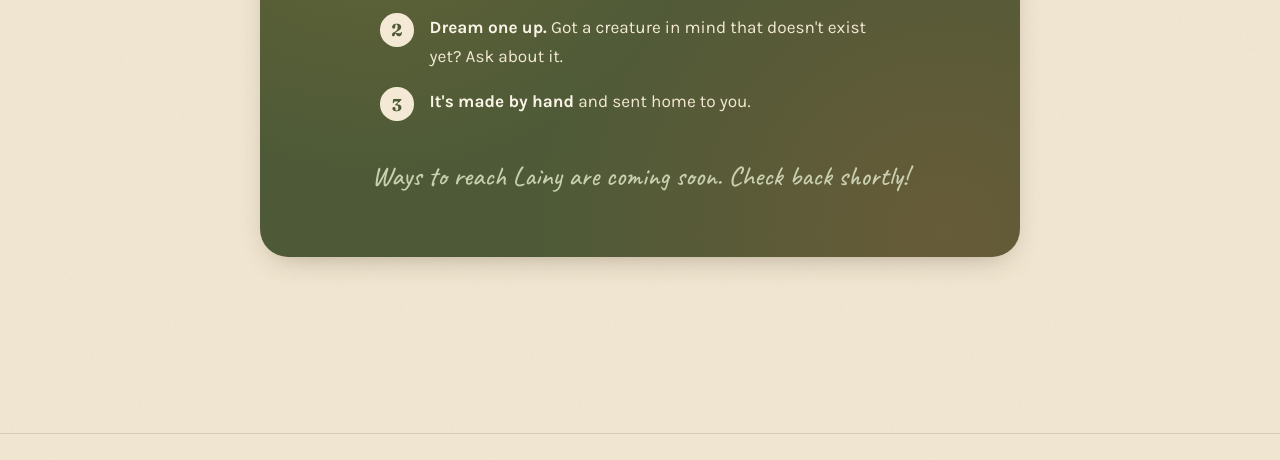
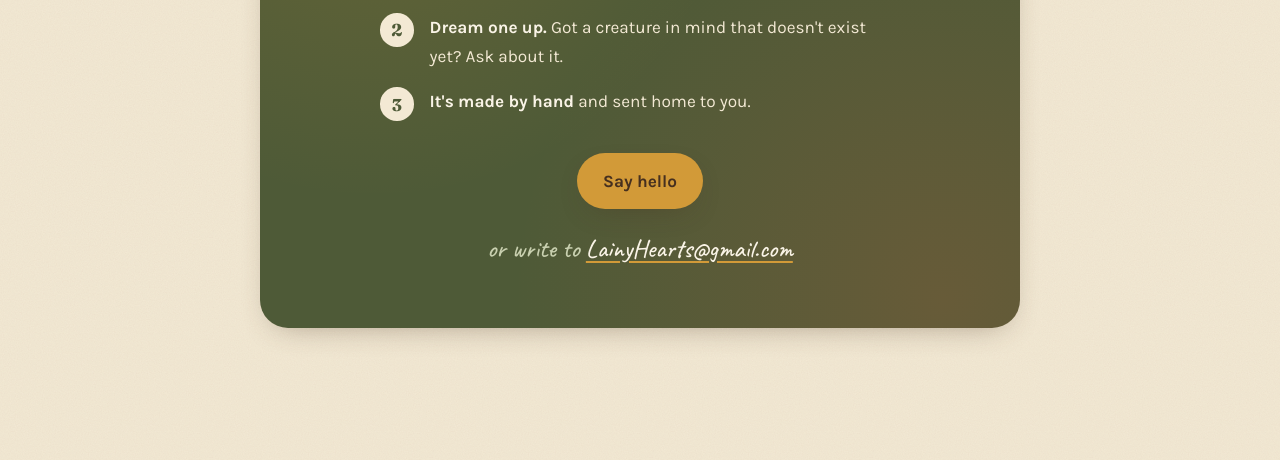
Before and after one commit to lainyharts/lainyharts.github.io, a plain HTML site: page index.html in a window 1280 px wide. Shown: the part 3269-3729 px from the top of the page. Drawn offline with Linux system fonts and the light colour scheme.

Commit message:
feat: add contact email to the adopt card
Co-Authored-By: Claude Opus 5.5 <noreply@anthropic.com>

```diff
--- a/index.html
+++ b/index.html
@@ -177,9 +177,8 @@
           <li><span class="num">2</span><span><strong>Dream one up.</strong> Got a creature in mind that doesn't exist yet? Ask about it.</span></li>
           <li><span class="num">3</span><span><strong>It's made by hand</strong> and sent home to you.</span></li>
         </ol>
-        <!-- CONTACT: put her email / Etsy / Instagram link here, e.g.
-             <a class="btn btn-primary" href="mailto:someone@example.com">Say hello</a> -->
-        <p class="contact-soon">Ways to reach Lainy are coming soon. Check back shortly!</p>
+        <a class="btn btn-primary" href="mailto:LainyHearts@gmail.com?subject=Puffling%20hello">Say hello</a>
+        <p class="contact-email">or write to <a href="mailto:LainyHearts@gmail.com">LainyHearts@gmail.com</a></p>
       </div>
     </section>
 
--- a/style.css
+++ b/style.css
@@ -269,9 +269,10 @@ section > * { max-width: var(--max); margin-left: auto; margin-right: auto; }
   background: var(--cream); color: var(--moss);
   font-family: var(--display); font-weight: 700;
 }
-.contact-soon {
-  font-family: var(--hand); font-size: 1.7rem; color: var(--sage-soft); margin: 0;
+.contact-email {
+  font-family: var(--hand); font-size: 1.6rem; color: var(--sage-soft); margin: 1.1rem 0 0;
 }
+.contact-email a { color: var(--paper); text-decoration-color: var(--mustard); text-underline-offset: 4px; }
 .adopt-card .btn-primary { background: var(--mustard); color: var(--walnut); }
 .adopt-card .btn-primary:hover { background: #e2ad4c; }
 
```
